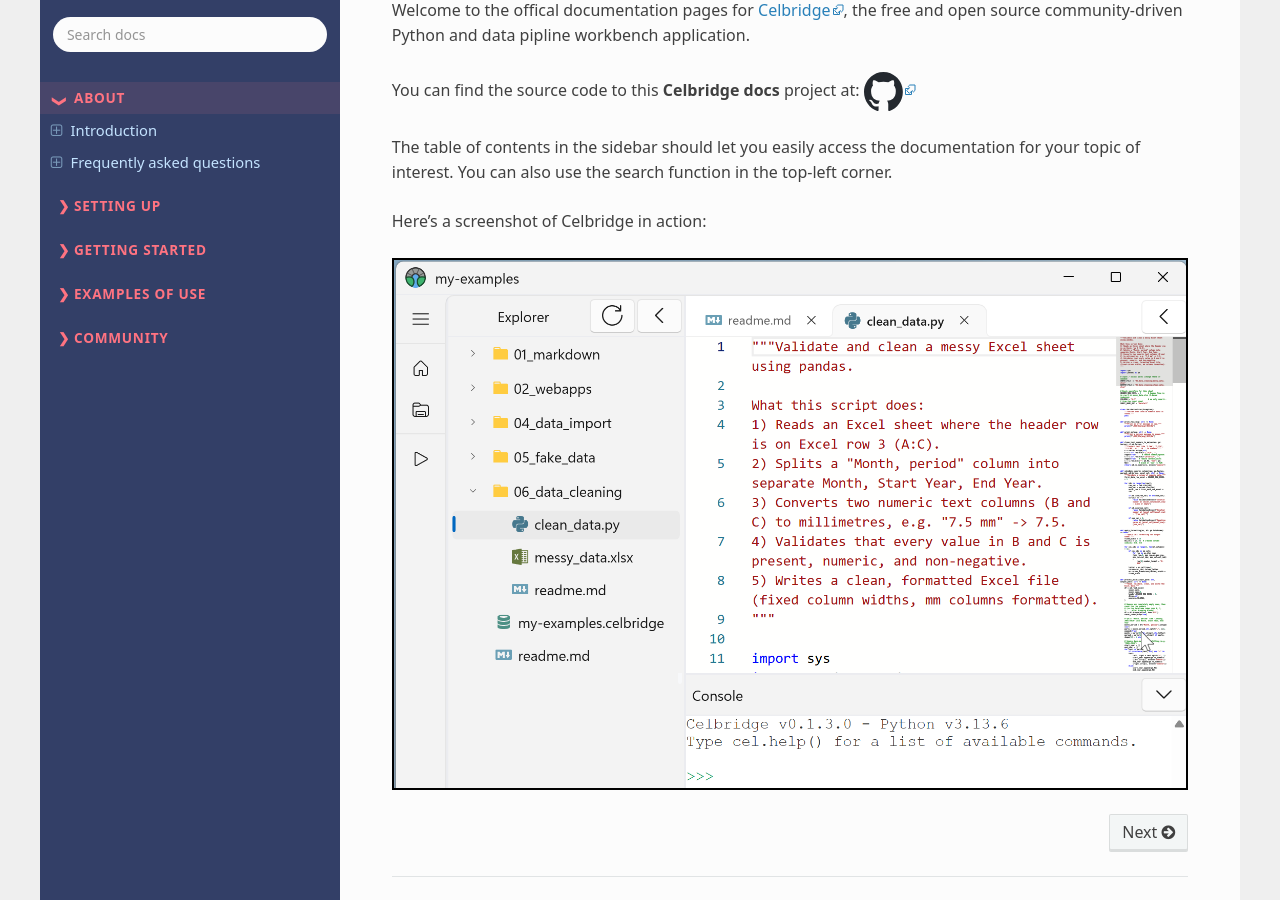
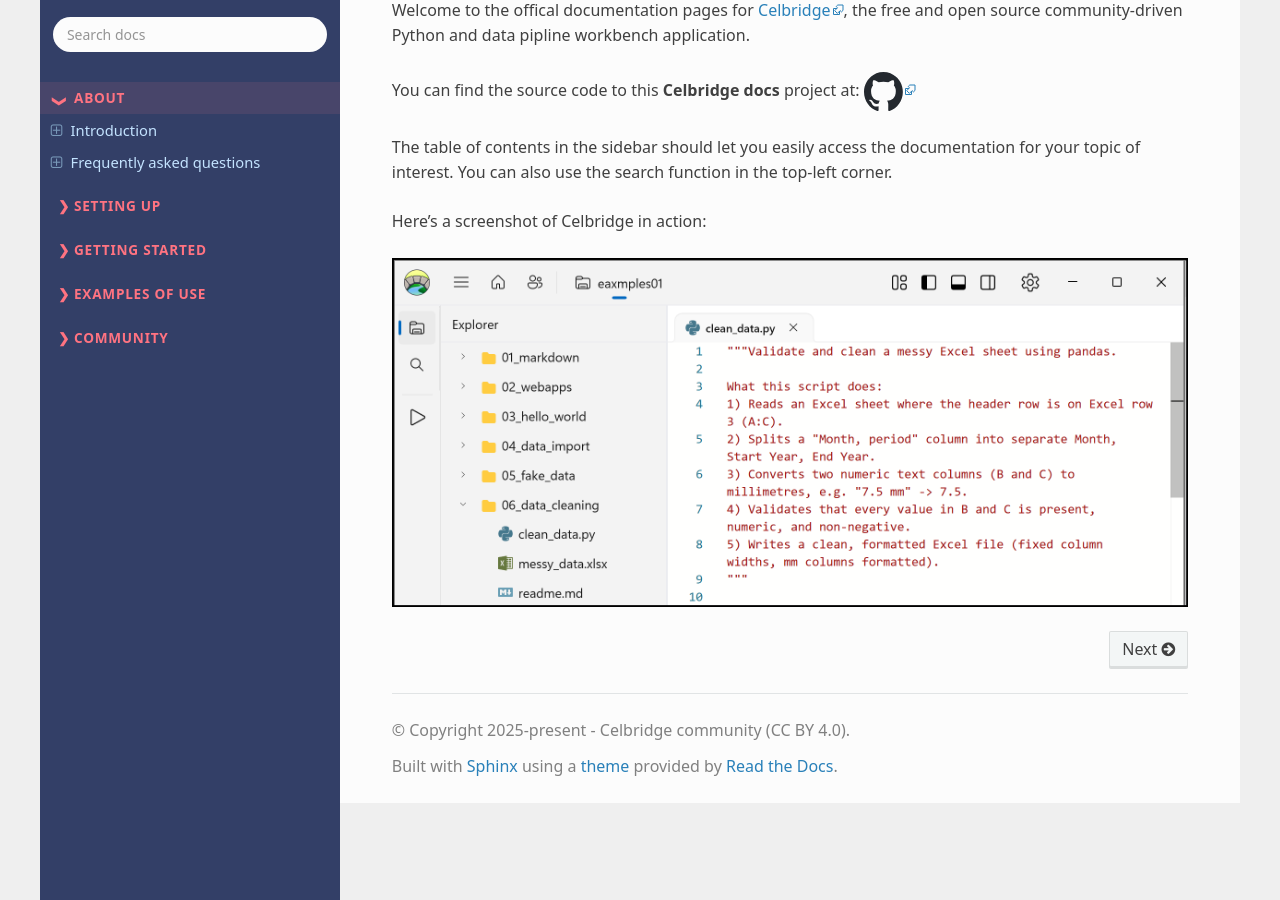
Before and after one commit to celbridge-org/celbridge-docs, a Sphinx documentation site: the page built from docs/index.rst, in a window 1280 px wide and 900 px high, scrolled down 433 px. Built offline with Sphinx 7.4.7 and the Read the Docs theme 3.1.0, drawn with Linux system fonts in a browser that asks for light colours.

Commit message:
updated application screenshot on first docs page

```diff
--- a/docs/index.rst
+++ b/docs/index.rst
@@ -32,7 +32,7 @@
 
 Here's a screenshot of Celbridge in action:
 
-.. image:: /images/celbridge_application.png
+.. image:: /images/celbridge_application2.png
    :alt: Screenshot showing Celbridge application with Python editor panel open
 
 
```
Also changed, not shown: docs/images/celbridge_application2.png (added).
